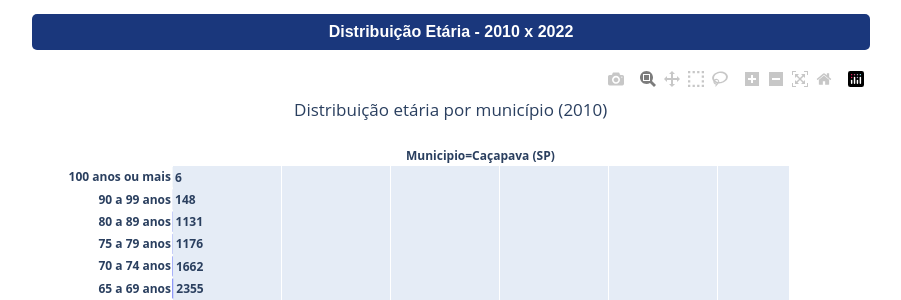
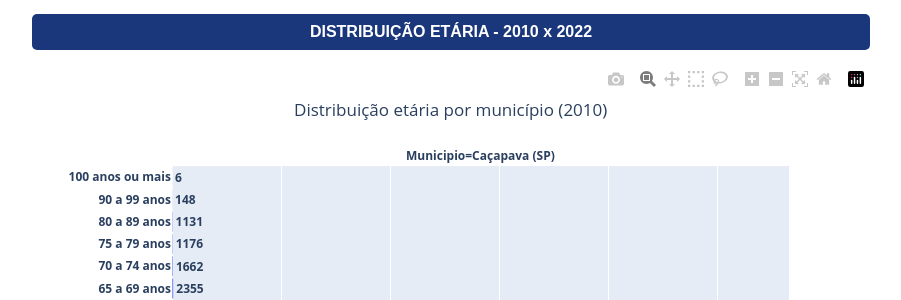
Before and after one commit to koitech-API/ProjectAPI, a Flask app: page /etaria in a window 1280 px wide. Shown: the part 92-392 px from the top of the page, without its empty margins (189-1090 px from the left). Run offline with Flask 3, Linux system fonts and the light colour scheme; some libraries are stand-ins or nearby versions.

Commit message:
fix: título da página

```diff
--- a/src/templates/graficos/grafico_distribuicao_etaria.html
+++ b/src/templates/graficos/grafico_distribuicao_etaria.html
@@ -5,7 +5,7 @@
 {% block content %}
 <script src="https://cdn.plot.ly/plotly-latest.min.js"></script>
 
-<summary class="tituloGrafico">Distribuição Etária - 2010 x 2022</summary>
+<summary class="tituloGrafico">DISTRIBUIÇÃO ETÁRIA - 2010 x 2022</summary>
 <!-- gráfico 01 -->
 <article class="graficos">
     <section id="grafico_distribuicao_etaria_2010"></section>
```
